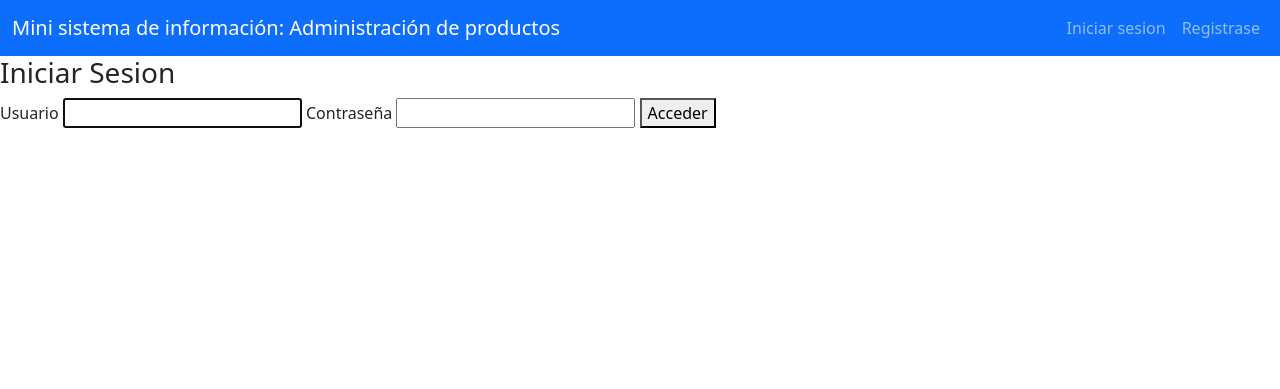
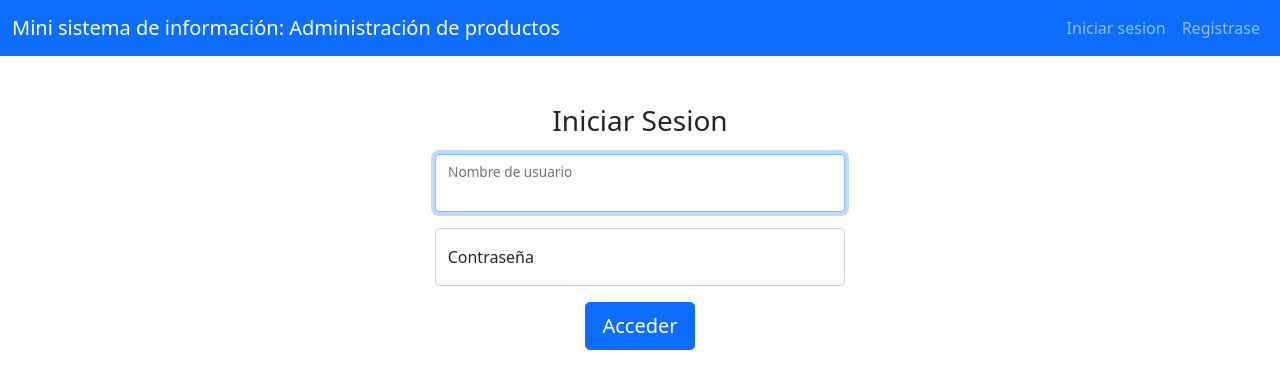
Before and after one commit to JhoanCarvajal/inventario, a Django app: page /accounts/login/ in a window 1280 px wide. Shown: the top 389 px of the page. Run offline with Django 3.2, Linux system fonts and the light colour scheme; some libraries are stand-ins or nearby versions.

Commit message:
agrege diseño al login y al signup

```diff
--- a/core/templates/core/landing_page.html
+++ b/core/templates/core/landing_page.html
@@ -2,7 +2,7 @@
 {% load staticfiles %}
 {% block title %} Landing Page {% endblock %}
 {% block content %}
-<div class="card mb-0">
+<div class="mb-0">
     <img src="{% static 'img/ap.png' %}" class="card-img-top mb-0" alt="imagen del inventario">
     <div class="card-body">
       <p class="card-text">Lorem ipsum dolor sit amet, consectetur adipiscing elit. Sed venenatis augue quis lorem sagittis, id sagittis dui ultrices. Mauris cursus, sapien quis venenatis gravida, nulla neque rhoncus turpis, in interdum libero turpis at odio. Proin at felis sit amet est tincidunt consectetur. Phasellus nunc purus, accumsan quis auctor vel, vestibulum eget libero. Nulla neque velit, eleifend non elit non, iaculis efficitur augue. Fusce dignissim, erat vel lobortis rhoncus, nunc enim euismod tellus, eget luctus nunc nibh vestibulum erat. Praesent condimentum viverra tellus, eget congue tellus varius vitae. Donec et felis ligula. Donec tempus arcu quis augue egestas, a vestibulum risus feugiat. Vestibulum scelerisque dolor vel neque laoreet placerat. Curabitur pellentesque lobortis lectus a rutrum. Pellentesque metus nunc, commodo vitae nulla in, rhoncus tempus lectus. Vivamus varius id justo pretium dignissim. Pellentesque molestie ligula ut diam tempus, id faucibus augue pretium. Phasellus eros augue, viverra ultrices metus sed, volutpat vestibulum nisi. Sed volutpat egestas augue, non porttitor justo interdum a.
--- a/inventario/settings.py
+++ b/inventario/settings.py
@@ -41,6 +41,8 @@ INSTALLED_APPS = [
     'django.contrib.staticfiles',
     'core',
     'products',
+    'widget_tweaks',
+
 ]
 
 MIDDLEWARE = [
@@ -107,7 +109,7 @@ AUTH_PASSWORD_VALIDATORS = [
 # Internationalization
 # https://docs.djangoproject.com/en/2.2/topics/i18n/
 
-LANGUAGE_CODE = 'en-us'
+LANGUAGE_CODE = 'es'
 
 TIME_ZONE = 'UTC'
 
@@ -130,4 +132,4 @@ MEDIA_ROOT = os.path.join(BASE_DIR, 'media')
 
 # Auth redirect
 LOGIN_REDIRECT_URL = 'product_list'
-LOGOUT_REDIRECT_URL = 'login'
+LOGOUT_REDIRECT_URL = 'landing_page'
--- a/registration/forms.py
+++ b/registration/forms.py
@@ -9,6 +9,7 @@ class UserForm(UserCreationForm):
         model=User
         fields= ['username', 'email', 'first_name', 'last_name', 'password1','password2']
 
+
     def clean_email(self):
         email = self.cleaned_data.get("email")
         if User.objects.filter(email=email).exists():
--- a/registration/templates/registration/login.html
+++ b/registration/templates/registration/login.html
@@ -1,16 +1,26 @@
 {% extends 'core/base.html' %}
+{% load staticfiles %}
 {% block title %} Iniciar Sesion {% endblock %}
 
 {% block content %}
-<div>
-    <h3>Iniciar Sesion</h3>
-    <form method='POST' action="">{% csrf_token %}
-        {{ form.errors }}
-        <label for="username" id="usuario">Usuario</label>
-        <input type="text" name="username" id="usuario" required autofocus>
-        <label for="password" >Contraseña</label>
-        <input type="password" id="constraseña" name="password" required>
-        <button type="submit" value="Acceder">Acceder</button>
-    </form>
+<div class="text-center mt-5">
+    <div class="row justify-content-center">
+        <div class="col-4 align-self-center">
+            <form class="form-signin" method='POST' action="">{% csrf_token %}
+                {{ form.errors }}
+                <h1 class="h3 mb-3 font-weight-normal">Iniciar Sesion</h1>
+                <div class="form-floating mb-3">
+                    <input type="text" name="username" id="usuario" class="form-control" placeholder="Nombre de usuario" required autofocus>
+                    <label for="username" id="usuario" class="floatingInput">Nombre de usuario</label>
+                </div>
+
+                <div class="form-floating mb-3">
+                    <input type="password" id="constraseña" name="password" class="form-control mb-3" placeholder="Contraseña" required>
+                    <label for="password" class="floatingInput">Contraseña</label>
+                </div>
+                <button type="submit" value="Acceder" class="btn btn-lg btn-primary btn-block">Acceder</button>
+            </form>
+        </div>
+    </div>
 </div>
 {% endblock %}
--- a/registration/views.py
+++ b/registration/views.py
@@ -10,4 +10,4 @@ class UserCreateView(CreateView):
     model = User
     template_name = "registration/signup.html"
     form_class = UserForm
-    success_url = reverse_lazy('registration/login.html')
+    success_url = reverse_lazy('login')
--- a/static/css/style.css
+++ b/static/css/style.css
@@ -1,3 +1,9 @@
 .mt-010{
     margin-top: -10px;
 }
+
+.centrar-login{
+    margin-left: 30%;
+    margin-right: 30%;
+    margin-top: 5%;
+}
```
Also changed, not shown: registration/templates/registration/signup.html (+19 -7 lines), db.sqlite3.
